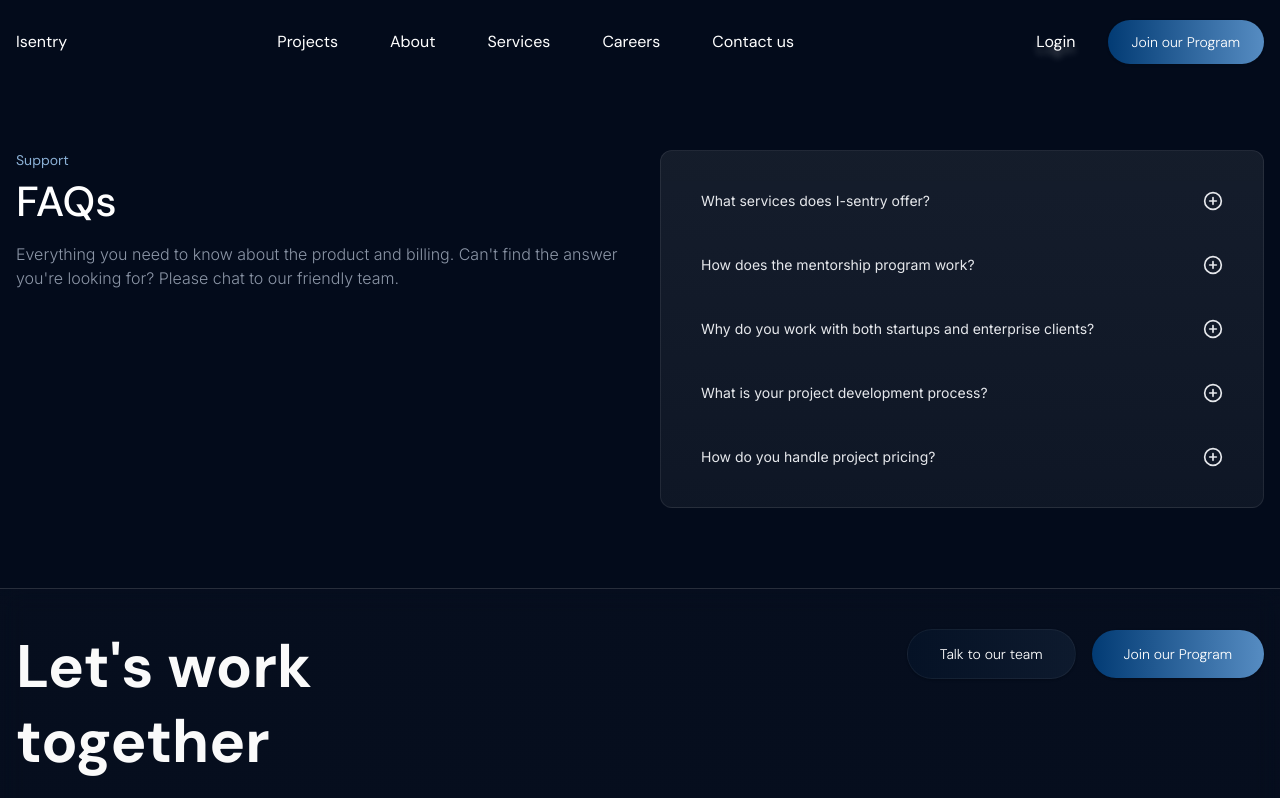
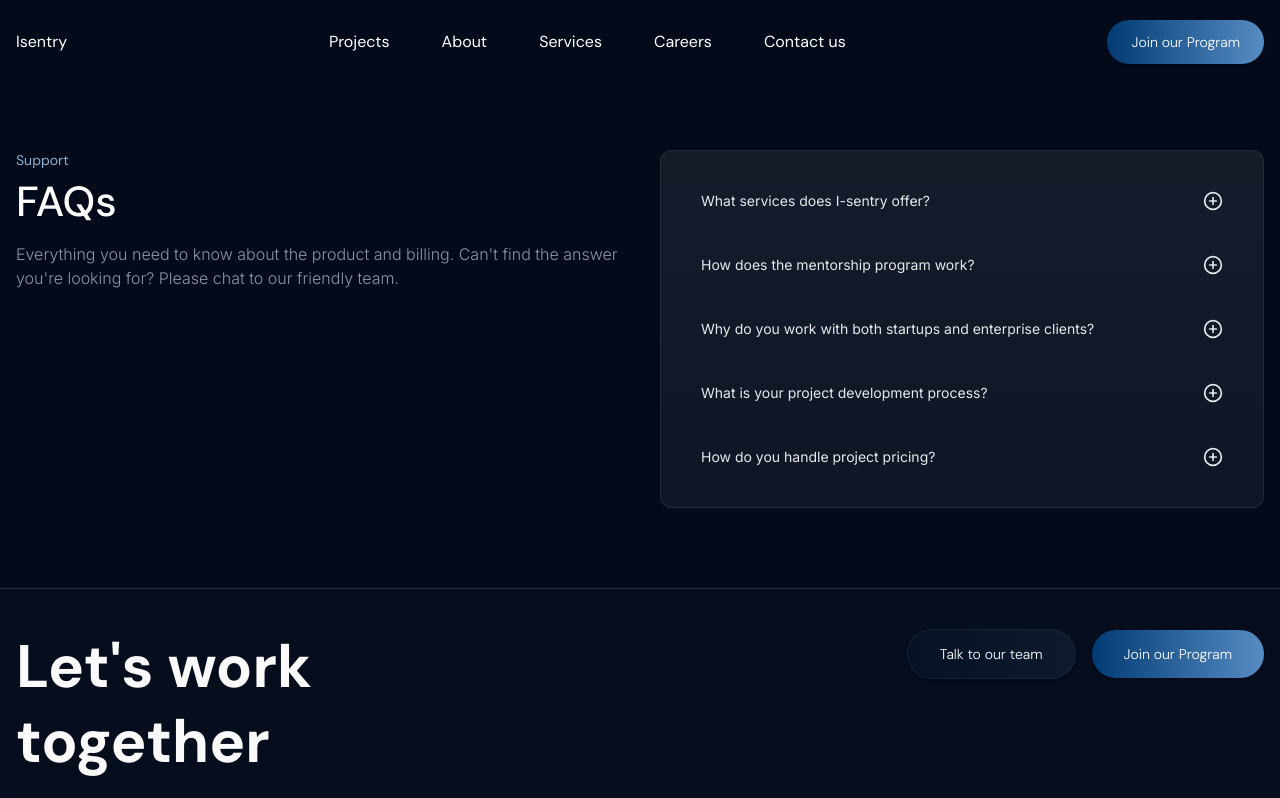
Before and after one commit to i-sentry/i-sentry-platform, a Next.js app: page /faqs in a window 1280 px wide. Shown: the top 798 px of the page. Built offline with nearby package versions, Linux system fonts and the light colour scheme.

Commit message:
WIP: adding paths

```diff
--- a/app/not-found.tsx
+++ b/app/not-found.tsx
@@ -1,9 +1,12 @@
+"use client";
 import SmartButton from "@/components/custom_button";
 import { ArrowUpRight, MessageCircle } from "lucide-react";
 import Link from "next/link";
+import { useRouter } from "next/navigation";
 import { BiEnvelope } from "react-icons/bi";
 
 export default function NotFound() {
+  const router = useRouter();
   return (
     <section className="pb-20 pt-28 lg:pt-40">
       <div className="wrapper md:mx-auto md:max-w-4xl xl:max-w-5xl">
@@ -18,14 +21,15 @@ export default function NotFound() {
             Let&apos;s get you back on track!
           </p>
 
-          <Link href="/">
+          {/* <Link href="/"> */}
           <SmartButton
             showAnimatedIcon
             variant="bright"
             buttonText="Go back Home"
             className="mt-6 px-6 py-3"
+            onClick={() => router.push("/")}
           />
-          </Link>
+          {/* </Link> */}
         </div>
 
         <div className="mt-28 grid gap-5 sm:grid sm:grid-cols-2 sm:gap-4 lg:gap-8">
--- a/components/custom_button.tsx
+++ b/components/custom_button.tsx
@@ -9,6 +9,8 @@ type ComponentProps = {
   showAnimatedIcon?: boolean;
   className?: string;
   type?: "button" | "submit";
+  onClick?: () => void;
+  url?: string;
 };
 
 const SmartButton: React.FC<ComponentProps> = ({
@@ -17,9 +19,11 @@ const SmartButton: React.FC<ComponentProps> = ({
   showAnimatedIcon = false,
   className,
   type = "button",
+  onClick,
 }) => {
   return (
     <Button
+      onClick={onClick}
       type={type}
       className={cn(
         "group h-auto cursor-pointer items-center gap-4 rounded-full px-8 py-3.5 font-dm-sans font-light text-white hover:shadow-lg hover:shadow-white/25",
--- a/components/navbar.tsx
+++ b/components/navbar.tsx
@@ -9,6 +9,7 @@ import { useMobileMenuOverlay } from "@/stores/mobile_menu";
 import MobileSideMenu from "./mobile-sidemenu";
 import SmartButton from "./custom_button";
 import { Menu, X } from "lucide-react";
+import { useRouter } from "next/navigation";
 
 type ComponentProps = {
   text?: string;
@@ -18,6 +19,7 @@ const Navbar: React.FC<ComponentProps> = ({}) => {
   const pathname = usePathname();
   const { open, setOpen } = useMobileMenuOverlay();
   const [isSticky, setIsSticky] = useState(false);
+  const router = useRouter();
 
   // Scroll handler
 
@@ -79,16 +81,11 @@ const Navbar: React.FC<ComponentProps> = ({}) => {
           <div className="inline-flex items-center gap-3">
             {/* CTA BUTTONs */}
             <div className="inline-flex items-center">
-              <Link
-                href="/login"
-                className="hidden px-8 font-dm-sans font-normal text-white drop-shadow-[0_7px_3px_rgba(255,255,255,0.3)] lg:inline-block"
-              >
-                Login
-              </Link>
               <SmartButton
                 variant="bright"
                 buttonText="Join our Program"
                 className="px-6 py-2.5 text-xs md:px-6 md:py-3 md:text-sm"
+                onClick={()=>router.push("/mentorships")}
               />
             </div>
 
```
Lines whose indentation alone changed are shown as unchanged.
